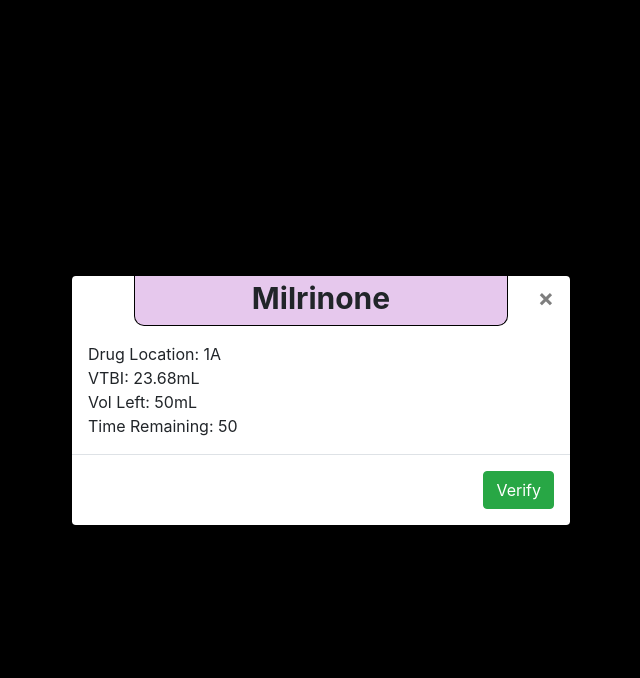
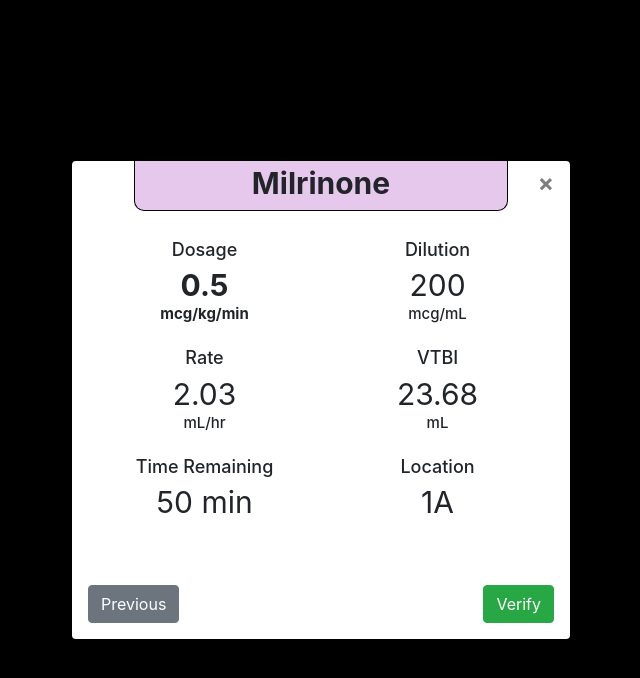
Before and after one commit to AnActualSeb/iv-dashboard, a React (Create React App) app: page / in a window 1280 px wide. Both pictures are taken after a click on the button "Handoff Mode". Shown: the top 678 px of the page, without its empty margins (319-959 px from the left). Built offline with nearby package versions, Linux system fonts and the light colour scheme.

Commit message:
nearly finished handoff mode withouth implemented verification

```diff
--- a/src/components/chainedModal.js
+++ b/src/components/chainedModal.js
@@ -7,12 +7,13 @@ import ModalBackdrop from '../components/ModalBackdrop';
 class ChainedModals extends Component {
     state = {
         currIndex: 0,
-        showModal: true
+        showModal: true,
+        verified: false
     };
 
     render() {
         const { modalList } = this.props;
-        const { currIndex, showModal } = this.state;
+        const { currIndex, showModal, verified } = this.state;
         const ModalComponent = modalList[currIndex];
 
         return (
@@ -22,10 +23,12 @@ class ChainedModals extends Component {
                 <ModalComponent
                     step={currIndex}
                     onClickNext={this._handleClickNext}
+                    onClickBack={this._handleClickBack}
                     backdrop={false}
                     show={showModal}
                     onHide={this._handleModalHide}
                     data={data}
+                    verified={verified}
                 />
             </div>
         );
@@ -36,9 +39,19 @@ class ChainedModals extends Component {
         const { currIndex } = this.state;
 
         if (currIndex < modalList.length - 1) {
-            this.setState({ currIndex: currIndex + 1 });
+            this.setState({ currIndex: currIndex + 1, verified: true });
         } else {
-            this.setState({ showModal: false });
+            this.setState({ showModal: false, verified: true });
+        }
+    };
+
+    _handleClickBack = () => {
+        const { currIndex } = this.state;
+
+        if (currIndex < 1) {
+            this.setState({ showModal: false, verified: false });
+        } else {
+            this.setState({ currIndex: currIndex - 1, verified: false });
         }
     };
 
--- a/src/components/topHeader.js
+++ b/src/components/topHeader.js
@@ -3,6 +3,7 @@ import Button from "react-bootstrap/Button";
 import ChainedModal from "./chainedModal";
 import data from "../data/drugData.json";
 import Modal from "react-bootstrap/Modal";
+import Table from "react-bootstrap/Table";
 import '../styles/topHeader.css';
 
 class TopHeader extends Component {
@@ -10,12 +11,57 @@ class TopHeader extends Component {
         super(props);
         this.state = {
             modalShow: false,
-            visible: false
+            visible: false,
+            varified: false
         };
     }
 
-    resetVisible() {
-        this.setState({ visible: false })
+    getDosage(value, unit) {
+        if (value !== null) {
+            return (
+                <td className="dosage">
+                    <h4>Dosage</h4>
+                    <p>{value}</p>
+                    <h5>{unit}</h5>
+                </td>
+            )
+        } else {
+            return null
+        }
+    }
+
+    getDilution(dilution, unit) {
+        if (dilution !== null) {
+            return (
+                <td>
+                    <h4>Dilution</h4>
+                    <p>{dilution}</p>
+                    <h5>{unit}</h5>
+                </td>
+            )
+        } else {
+            return null
+        }
+    }
+
+    getRate(dosage, rate, unit) {
+        if (dosage === null) {
+            return (
+                <td className="rate">
+                    <h4>Rate</h4>
+                    <p>{rate}</p>
+                    <h5>{unit}</h5>
+                </td>
+            )
+        } else {
+            return (
+                <td>
+                    <h4>Rate</h4>
+                    <p>{rate}</p>
+                    <h5>{unit}</h5>
+                </td>
+            )
+        }
     }
 
     getDrugCards() {
@@ -24,10 +70,7 @@ class TopHeader extends Component {
         for (var i = 0; i < data.length; i++) {
             modalName = "DrugModal" + { i }
             arr.push(
-                // < TestModal3
-                //     key={i}
-                //     drugName={data[i]["Drug Name"]} />)
-                modalName = ({ data, onClickNext, step, ...rest }) => (
+                modalName = ({ data, verified, onClickNext, onClickBack, step, ...rest }) => (
                     < Modal centered {...rest} >
                         <Modal.Header closeButton>
                             <div className="drugColor" style={{ backgroundColor: "#" + data[step]["Drug Color Code"] }}>
@@ -36,23 +79,39 @@ class TopHeader extends Component {
 
                         </Modal.Header>
                         <Modal.Body>
-                            <div>
-                                Drug Location: {data[step]["Brain"]}{data[step]["Pump"]}
-                            </div>
+                            <Table borderless>
+                                <tbody>
+                                    <tr>
+                                        {this.getDosage(data[step]["Dosage"], data[step]["Dosage Rate"])}
 
-                            <div>
-                                VTBI: {data[step]["VTBI"]}{data[step]["VTBI Unit"]}
-                            </div>
+                                        {this.getDilution(data[step]["Dilution"], data[step]["Dilution Rate"])}
 
-                            <div>
-                                Vol Left: {data[step]["Starting Volume"]}{data[step]["Starting Volume Unit"]}
-                            </div>
+                                    </tr>
+                                    <tr>
+                                        {this.getRate(data[step]["Dilution"], data[step]["Rate"], data[step]["Rate Unit"])}
+                                        <td>
+                                            <h4>VTBI</h4>
+                                            <p>{data[step]["VTBI"]}</p>
+                                            <h5>{data[step]["VTBI Unit"]}</h5>
+                                        </td>
 
-                            <div>
-                                Time Remaining: {data[step]["Starting Volume"]}
-                            </div>
+                                    </tr>
+                                    <tr>
+                                        <td>
+                                            <h4>Time Remaining</h4>
+                                            <p>{data[step]["Starting Volume"]} min</p>
+                                        </td>
+                                        <td>
+                                            <h4>Location</h4>
+                                            <p>{data[step]["Brain"]}{data[step]["Pump"]}</p>
+                                        </td>
+                                    </tr>
+                                </tbody>
+                            </Table>
                         </Modal.Body>
                         <Modal.Footer>
+                            <Button variant="secondary" onClick={onClickNext}>Previous</Button>
+
                             <Button variant="success" onClick={onClickNext}>Verify</Button>
                         </Modal.Footer>
                     </Modal >
@@ -65,6 +124,7 @@ class TopHeader extends Component {
 
     render() {
         let modalList = this.getDrugCards();
+        const buttonText = this.state.visible ? <strong>Reset</strong> : <strong>Handoff Mode</strong>;
 
         return (
             <div className='topHeader'>
@@ -92,7 +152,7 @@ class TopHeader extends Component {
 
                 <Button
                     variant="light"
-                    onClick={() => { this.setState({ visible: !this.state.visible }); }}><strong>Handoff Mode</strong>
+                    onClick={() => { this.setState({ visible: !this.state.visible }) }}>{buttonText}
                 </Button>
 
             </div>
--- a/src/styles/drugCard.css
+++ b/src/styles/drugCard.css
@@ -32,7 +32,6 @@
 }
 
 .status{
-    /* display: flex; */
     border: 1px solid green;
     background: rgb(130, 214, 130);
     border-radius: 15px;
@@ -56,6 +55,7 @@
 
 .rate {
     margin-right: auto;
+    right: 0;
     margin: 0px 15px 0px 0px;
 }
 
@@ -82,6 +82,7 @@ p {
 
 .vtbi {
     font-size: 15px;
+    /* position: absolute; */
     align-self: center;
     text-align: center;
     margin-left: auto;
@@ -92,3 +93,11 @@ p {
     font-size: 12px;
     margin-bottom: -3px;
 }
+
+.card > img {
+    height: 20px;
+    width: 20px;
+    position: absolute;
+    right: 0;
+    top: 0;
+}
--- a/src/styles/topHeader.css
+++ b/src/styles/topHeader.css
@@ -75,6 +75,10 @@
     border: none;
 }
 
+.modal-body{
+    table-layout: auto;
+}
+
 .drugColor{
     width: 75%;
     height: 50px;
@@ -84,16 +88,47 @@
     border-radius: 0px 0px 10px 10px;
     border: solid 1px black;
     border-top: none;
-    margin-left: auto;
-    margin-right: auto;
+    margin: auto;
     font-size: 30px;
 }
 
-.modal-title {
-    align-self: center;
+td {
+    justify-content: center;
+    text-align: center;
+    width: 50%;
 }
 
-.drug-color > strong {
-    margin-top: auto;
-    margin-bottom: auto;
+td > h4{
+    font-size: 18px;
 }
+
+td > p {
+    font-size: 30px;
+    margin-top: -5px;
+}
+
+td > h5 {
+    font-size: 15px;
+    margin-top: -3px;
+}
+
+.dosage > h5{
+    font-weight: bold;
+}
+
+.dosage > p{
+    font-weight: bold;
+}
+
+.rate > h5{
+    font-weight: bold;
+}
+
+.rate > p{
+    font-weight: bold;
+}
+
+.modal-footer{
+    justify-content: space-between;
+    border: none;
+}
```
Also changed, not shown: src/components/drugCard.js (+8 -0 lines), src/images/verifiedCheck.png (added).
